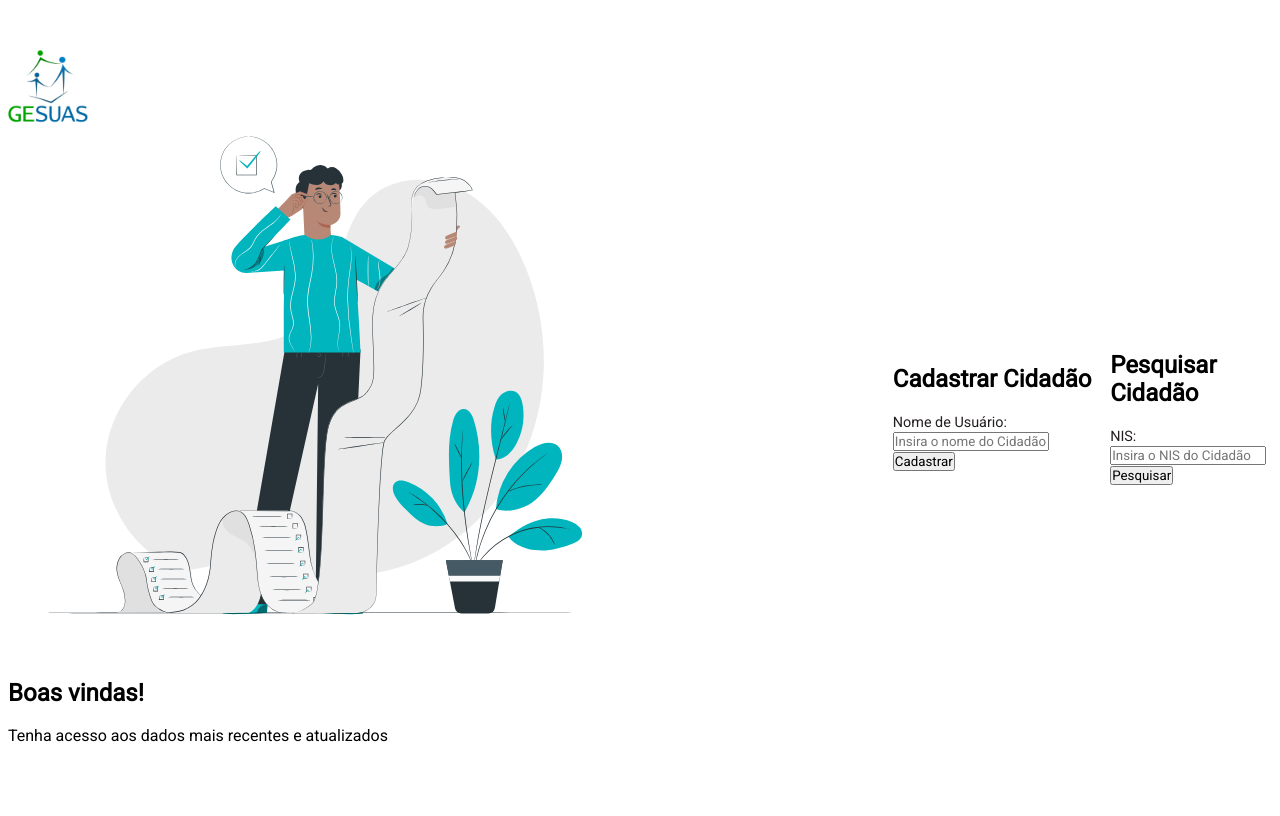
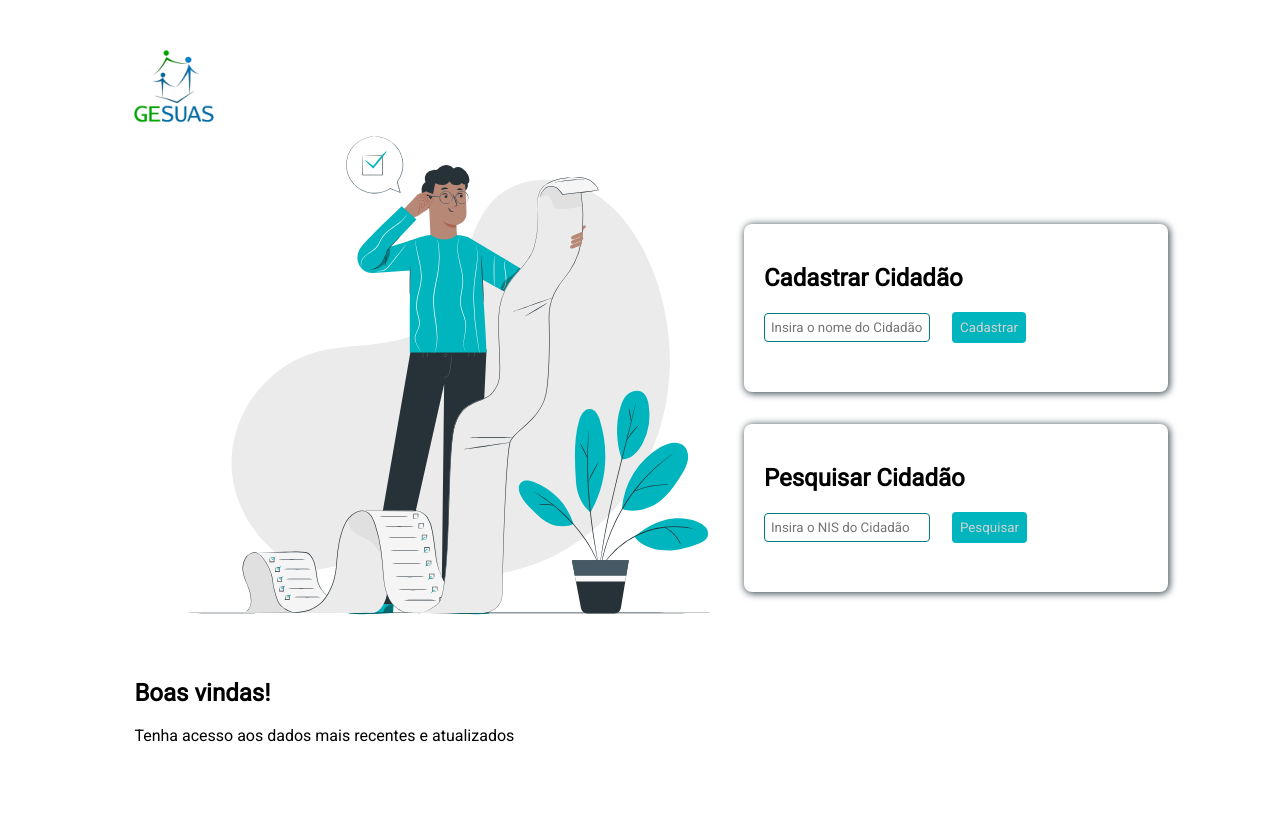
Before and after one commit to arthur-lima18/gesuas-desafio-dev, a Symfony app: template gesuas/templates/cidadao/index.html.twig in a window 1280 px wide. Run offline with Twig, Linux system fonts and the light colour scheme; the template is opened without the code that fills it, so the values that code supplies are empty; some libraries are stand-ins or nearby versions.

Commit message:
:bricks: Ajustando estilização

```diff
--- a/gesuas/templates/cidadao/index.html.twig
+++ b/gesuas/templates/cidadao/index.html.twig
@@ -6,13 +6,19 @@
 <style>
     * { font-family: Roboto; padding: 0; }
     .container { display: flex; align-items: center; justify-content: center; margin: 0; padding: 0; }
-    .descricao-container { display: flex; flex-direction: column; justify-content: center; width: 70%; height: 100vh; }
+    .descricao-container { display: flex; flex-direction: column; justify-content: center; width: 50%; height: 100vh; }
     .header { position: fixed; top: 0; padding-top: 3rem; }
-    .busca-nis-container { display: flex; justify-content: center; align-items: center; width: 30%; height: 100vh; }
-    .busca-nis { width: 24em; height: 28em; padding-top: 30px; padding-bottom: 20px; border-radius: 8px; box-shadow: 1px 1px 7px 1px #4b585d; }
+    .busca-nis-container { display: flex; flex-direction: column; justify-content: center; align-items: center; width: 30%; height: 100vh; gap: 2em}
     .busca-nis-content { padding-left: 12%; padding-right: 12%; }
     .busca-nis-title { text-align: center; margin-bottom: 2em; font-size: 1.5em; color: #231F20; }
     label { font-size: 0.9em; color: #231F20; font-weight: normal; }
+    form { width: 24em; height: 8em; padding: 20px; border-radius: 8px; box-shadow: 1px 1px 7px 1px #4b585d; }
+    input { padding: 6px; border: 1px solid #007D83; border-radius: 4px; margin-right: 18px; }
+    button { padding: 8px; background-color: #00B5BD; border: none; border-radius: 4px; color: #D1D1D1; cursor: pointer; }
+    button:hover { background-color: #007D83; transition: background .5s; }
+    .mensagem { width: 24em; padding: 12px; border-radius: 8px; color: #D1D1D1; text-align: center;}
+    .mensagem-sucesso {  height: 8em; border: 2px solid #157A3A;  background-color: #2CC457; }
+    .mensagem-erro { height: 4em; border: 2px solid #741212; background-color: #D03030; }
 
 </style>
 
@@ -33,26 +39,26 @@
 
         <form action="{{ path('cadastrar_cidadao') }}" method="post">
             <h2>Cadastrar Cidadão</h2>
-            <label for="nome">Nome de Usuário:</label>
             <input type="text" id="nome" name="nome" required placeholder="Insira o nome do Cidadão">
             <button type="submit">Cadastrar</button>
         </form>
 
         <form action="{{ path('pesquisar_cidadao') }}" method="post">
             <h2>Pesquisar Cidadão</h2>
-            <label for="nis">NIS:</label>
             <input type="text" id="nis" name="nis" required placeholder="Insira o NIS do Cidadão">
             <button type="submit">Pesquisar</button>
         </form>
 
         {% if cidadao is defined %}
-            <div>
-                <h3>Detalhes do Cidadão:</h3>
+            <div class="mensagem mensagem-sucesso">
+                <h3>Detalhes do Cidadão</h3>
                 <p>Nome: {{ cidadao.nome }}</p>
                 <p>NIS: {{ cidadao.nis }}</p>
             </div>
         {% elseif mensagem is defined %}
-            <h3>{{ mensagem }}<h3>
+            <div class="mensagem mensagem-erro">
+                <h3>{{ mensagem }}<h3>
+            </div>
         {% endif %}
 
     </aside>
```
